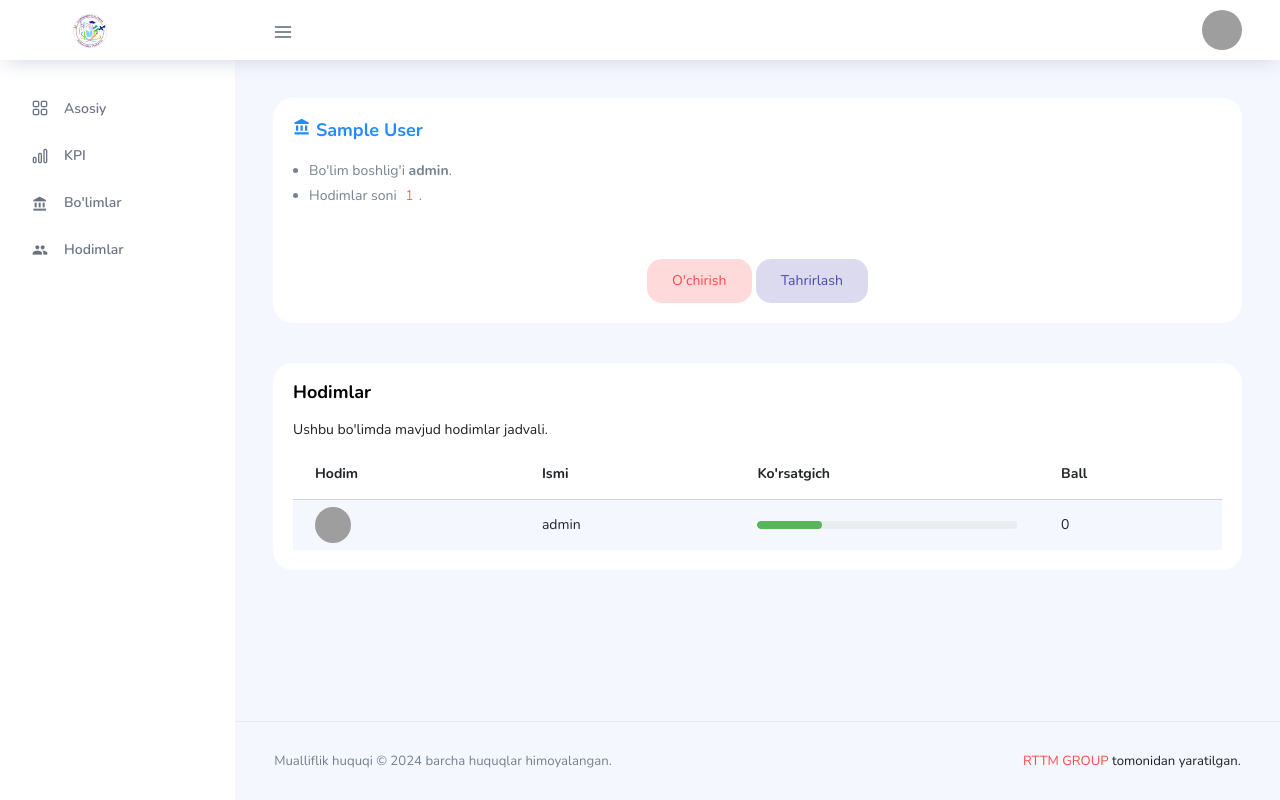
After one commit to uzfin/kpi, a Django app: page /dashboard/departments/detail/1/ in a window 1280 px wide. The commit adds this page. Run offline with Django 5.2, Linux system fonts and the light colour scheme; a user stored in the database is signed in; data comes from the database, SQL or seed files in the repository; tables that the repository leaves empty hold one stand-in row (values such as "Sample post"); style sheets or scripts are compiled from the project's sources; some libraries are stand-ins or nearby versions; grey boxes are pictures that could not be loaded.

Commit message:
department detail and delete

```diff
--- a/dashboard/templates/dashboard/departments/create.html
+++ b/dashboard/templates/dashboard/departments/create.html
@@ -14,13 +14,14 @@
             <form class="forms-sample" method="post">
                 {% csrf_token %}
 
+                <input type="hidden" class="form-control" id="exampleInputName1" name="created_by" value="{{ user.id }}" required>
                 <div class="form-group">
                     <label for="exampleInputName1">Nomi</label>
                     <input type="text" class="form-control" id="exampleInputName1" name="name" placeholder="Nomi" required>
                 </div>
                 <div class="form-group">
                     <label>Ma'sul shaxsni tanlang</label>
-                    <select class="js-example-basic-single w-100" name="responsible_person" required>
+                    <select class="js-example-basic-single w-100" name="boss" required>
                         <option></option>
                         {% for employee in employees %}
                             {% if employee.role == root_user.BOSS %}
--- /dev/null
+++ b/dashboard/templates/dashboard/departments/detail.html
@@ -0,0 +1,76 @@
+{% extends "dashboard/base.html" %}
+{% load static %}
+
+
+{% block content %}
+<div class="row">
+    <div class="col-md-12 grid-margin stretch-card">
+      <div class="card">
+        <div class="card-body">
+            <h4 class="card-title" style="color: #248AFD"> <i class="mdi mdi-bank"></i>  {{ department.name }}</h4>
+            <ul class="card-description">
+                <li>Bo'lim boshlig'i <b>{{ department.boss.full_name }}</b>.</li>
+                <li>Hodimlar soni <code>{{ department.employees.count }}</code>.</li>
+            </ul>
+        </div>
+        {% if user.role == root_user.ADMIN %}
+            <div class="card-body" style="text-align: center;">
+                <a href="{% url "dashboard:department-delete" department.id %}" class="btn btn-inverse-danger">O'chirish</a>
+                <a href="{#" class="btn btn-inverse-primary">Tahrirlash</a>
+                {% comment %} <a href="{% url "dashboard:department-update" kpi.id %}" class="btn btn-inverse-primary">Tahrirlash</a> {% endcomment %}
+            </div>
+        {% endif %}
+      </div>
+    </div>
+
+    <div class="col-md-12 grid-margin stretch-card">
+        <div class="card">
+            <div class="card-body">
+                <h4 class="card-title">Hodimlar</h4>
+                <p>Ushbu bo'limda mavjud hodimlar jadvali.</p>
+                <div class="table-responsive">
+                    <table class="table table-striped">
+                      <thead>
+                        <tr>
+                          <th>
+                            Hodim
+                          </th>
+                          <th>
+                            Ismi
+                          </th>
+                          <th>
+                            Ko'rsatgich
+                          </th>
+                          <th>
+                            Ball
+                          </th>
+                        </tr>
+                      </thead>
+                      <tbody>
+                        {% for employee in department.employees.all %}
+                          <tr>
+                            <td class="py-1">
+                              <img src="{{ employee.profile_picture.url }}" alt="image"/>
+                            </td>
+                            <td>
+                              {{ employee.full_name }}
+                            </td>
+                            <td>
+                              <div class="progress">
+                                <div class="progress-bar bg-success" role="progressbar" style="width: 25%" aria-valuenow="25" aria-valuemin="0" aria-valuemax="100"></div>
+                              </div>
+                            </td>
+                            <td>
+                              {{ 0 }}
+                            </td>
+                          </tr>
+                        {% endfor %}
+                      </tbody>
+                    </table>
+                </div>
+            </div>
+        </div>
+    </div>
+</div>
+
+{% endblock content %}
--- a/dashboard/templates/dashboard/departments/list.html
+++ b/dashboard/templates/dashboard/departments/list.html
@@ -37,11 +37,10 @@
                     {{ forloop.counter }}
                   </td>
                   <td>
-                      <a href="#">{{ department.name }}</a>
-                      {% comment %} <a href="{% url "dashboard:employees" department.id %}">{{ department.name }}</a> {% endcomment %}
+                      <a href="{% url "dashboard:department-detail" department.id %}">{{ department.name }}</a>
                   </td>
                   <td>
-                    {{ department.responsible_person.full_name }}
+                    {{ department.boss.full_name }}
                   </td>
                   <td>
                     {{ department.employees.count }}
--- a/dashboard/urls.py
+++ b/dashboard/urls.py
@@ -24,6 +24,7 @@ from dashboard.views.notefication_views import (
 )
 from dashboard.views.department_views import (
     DepartmentView, DepartmentCreateView,
+    DepartmentDetailView, DepartmentDeleteView,
 )
 from dashboard.views.employee_views import (
     EmployeeView,
@@ -65,6 +66,8 @@ urlpatterns = [
 
     path("departments/", DepartmentView.as_view(), name="departments"),
     path("departments/create/", DepartmentCreateView.as_view(), name="department-create"),
+    path("departments/detail/<int:department_id>/", DepartmentDetailView.as_view(), name="department-detail"),
+    path("departments/delete/<int:department_id>/", DepartmentDeleteView.as_view(), name="department-delete"),
 
     path("employees/<int:department_id>/", EmployeeView.as_view(), name="employees"),
 
--- a/dashboard/views/department_views.py
+++ b/dashboard/views/department_views.py
@@ -2,7 +2,8 @@ from django.contrib import messages
 from django.shortcuts import render, redirect
 from django.views import View
 from django.http import HttpRequest, HttpResponse
-from users.permissions import IsACM
+from dashboard.forms import DepartmentCreationForm
+from users.permissions import IsACM, IsAdmin
 from users.models import User, Department
 
 
@@ -17,7 +18,7 @@ class DepartmentView(IsACM, View):
         return render(request, 'dashboard/departments/list.html', ctx)
 
 
-class DepartmentCreateView(IsACM, View):
+class DepartmentCreateView(IsAdmin, View):
 
     def get(self, request: HttpRequest) -> HttpResponse:
 
@@ -26,3 +27,52 @@ class DepartmentCreateView(IsACM, View):
         }
 
         return render(request, 'dashboard/departments/create.html', ctx)
+
+    def post(self, request: HttpRequest) -> HttpResponse:
+        create_form = DepartmentCreationForm(request.POST)
+
+        if create_form.is_valid():
+            messages.success(request, "Yangi bo'lim muvaffaqiyatli yaratildi.")
+
+            create_form.save()
+            return redirect('dashboard:departments')
+
+        else:
+            errors = create_form.errors
+
+            for field, error_list in errors.items():
+                for error in error_list:
+                    messages.info(request, error)
+
+            return redirect('dashboard:departments')
+
+
+class DepartmentDetailView(IsACM, View):
+
+    def get(self, request: HttpRequest, department_id: int) -> HttpResponse:
+        try:
+            department = Department.objects.get(id=department_id)
+        except Department.DoesNotExist:
+            messages.info(request, "Bo'lim ma'lumotlarida xatolik yuz berdi.")
+            return redirect("dashboard:departments")
+
+        ctx = {
+            "department": department,
+        }
+
+        return render(request, 'dashboard/departments/detail.html', ctx)
+
+
+class DepartmentDeleteView(IsAdmin, View):
+
+    def get(self, request: HttpRequest, department_id: int) -> HttpResponse:
+        try:
+            department = Department.objects.get(id=department_id)
+        except Department.DoesNotExist:
+            messages.info(request, "Bo'lim ma'lumotlarida xatolik yuz berdi.")
+            return redirect("dashboard:departments")
+
+        department.delete()
+        messages.success(request, "Bo'lim muvaffaqiyatli o'chirildi.")
+
+        return redirect("dashboard:departments")
```
Also changed, not shown: dashboard/forms.py (+8 -0 lines).
